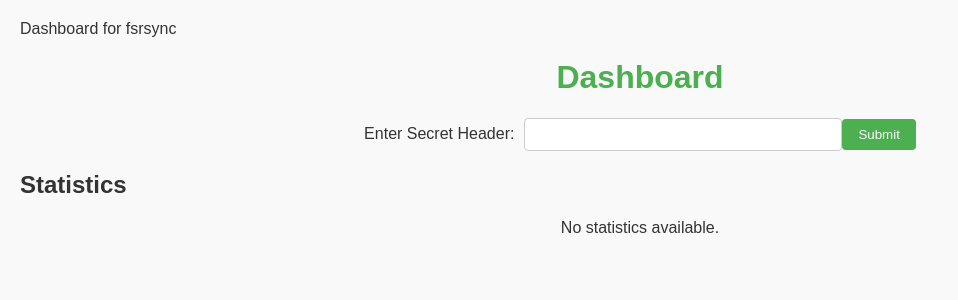
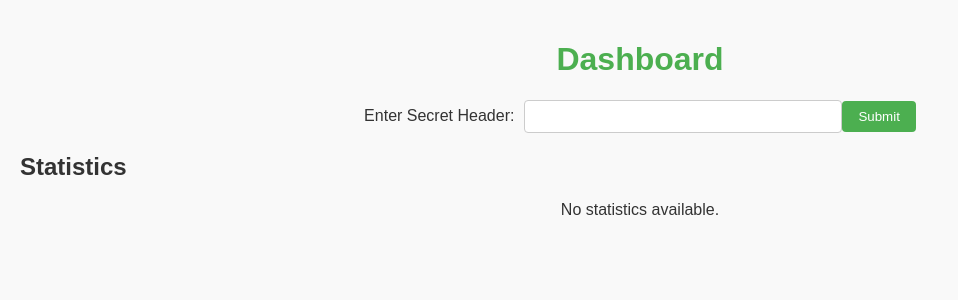
Before and after one commit to ddemuro/fsrsync, a FastAPI app: template fsrsync/templates/dashboard.html in a window 1280 px wide. Shown: the top 300 px of the page, without its empty margins (0-958 px from the left). Run offline with FastAPI, Linux system fonts and the light colour scheme; the template is opened without the code that fills it, so the values that code supplies are empty.

Commit message:
Remove description field

```diff
--- a/fsrsync/templates/dashboard.html
+++ b/fsrsync/templates/dashboard.html
@@ -4,7 +4,6 @@
     <meta charset="UTF-8">
     <meta name="viewport" content="width=device-width, initial-scale=1.0">
     <title>Dashboard - fsrsync</title>
-    <description>Dashboard for fsrsync</description>
     <style>
         body {
             font-family: Arial, sans-serif;
```
